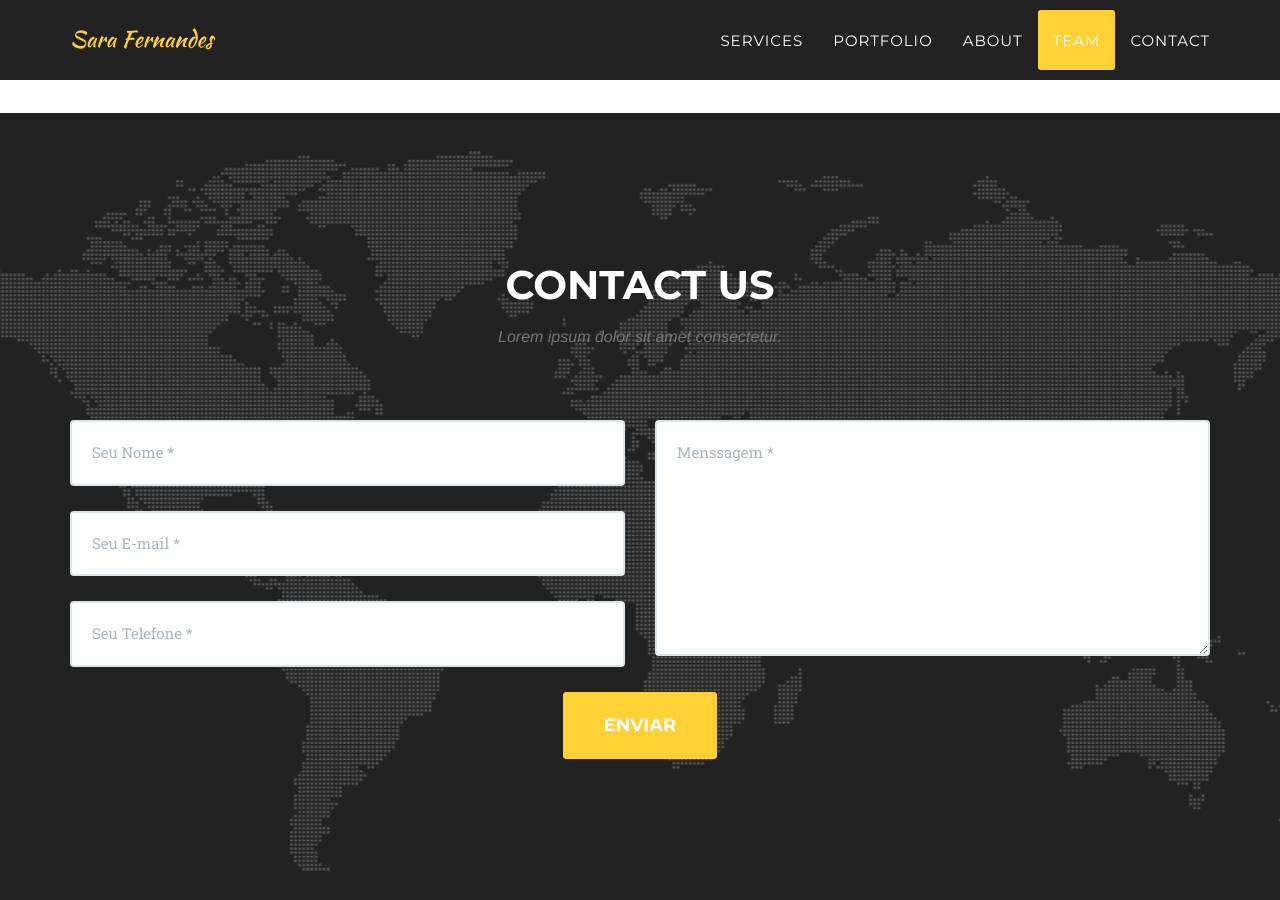
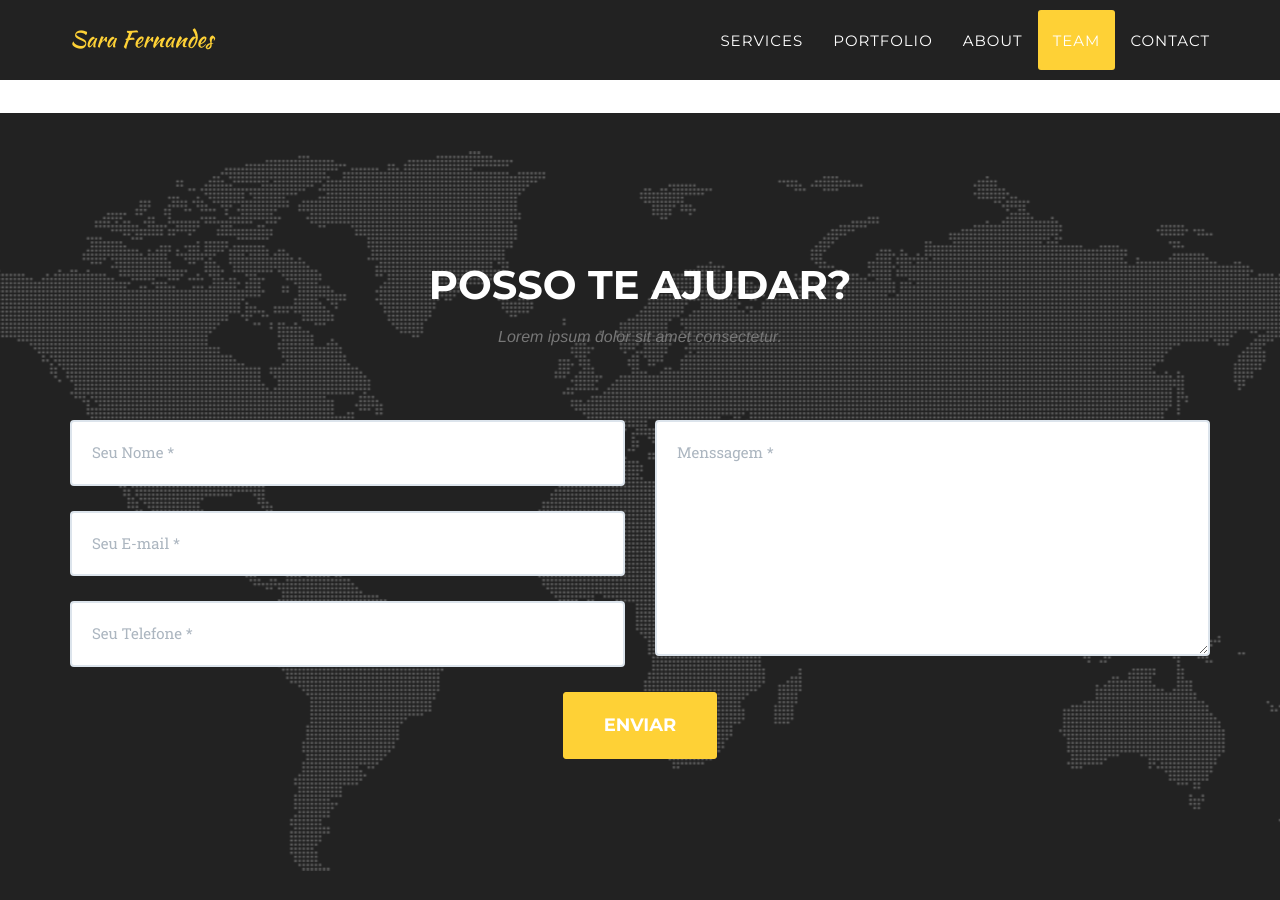
Before and after one commit to SaraFernandes/sarafernandes.github.io, a Jekyll site: the page built from index.html, in a window 1280 px wide and 900 px high, scrolled down 5638 px. Built offline with Jekyll 4.4.1, drawn with Linux system fonts in a browser that asks for light colours; some web fonts are replaced.

Commit message:
Update contact.html

```diff
--- a/_includes/contact.html
+++ b/_includes/contact.html
@@ -2,7 +2,7 @@
         <div class="container">
             <div class="row">
                 <div class="col-lg-12 text-center">
-                    <h2 class="section-heading">Contact Us</h2>
+                    <h2 class="section-heading">Posso Te Ajudar?</h2>
                     <h3 class="section-subheading text-muted">Lorem ipsum dolor sit amet consectetur.</h3>
                 </div>
             </div>
```
